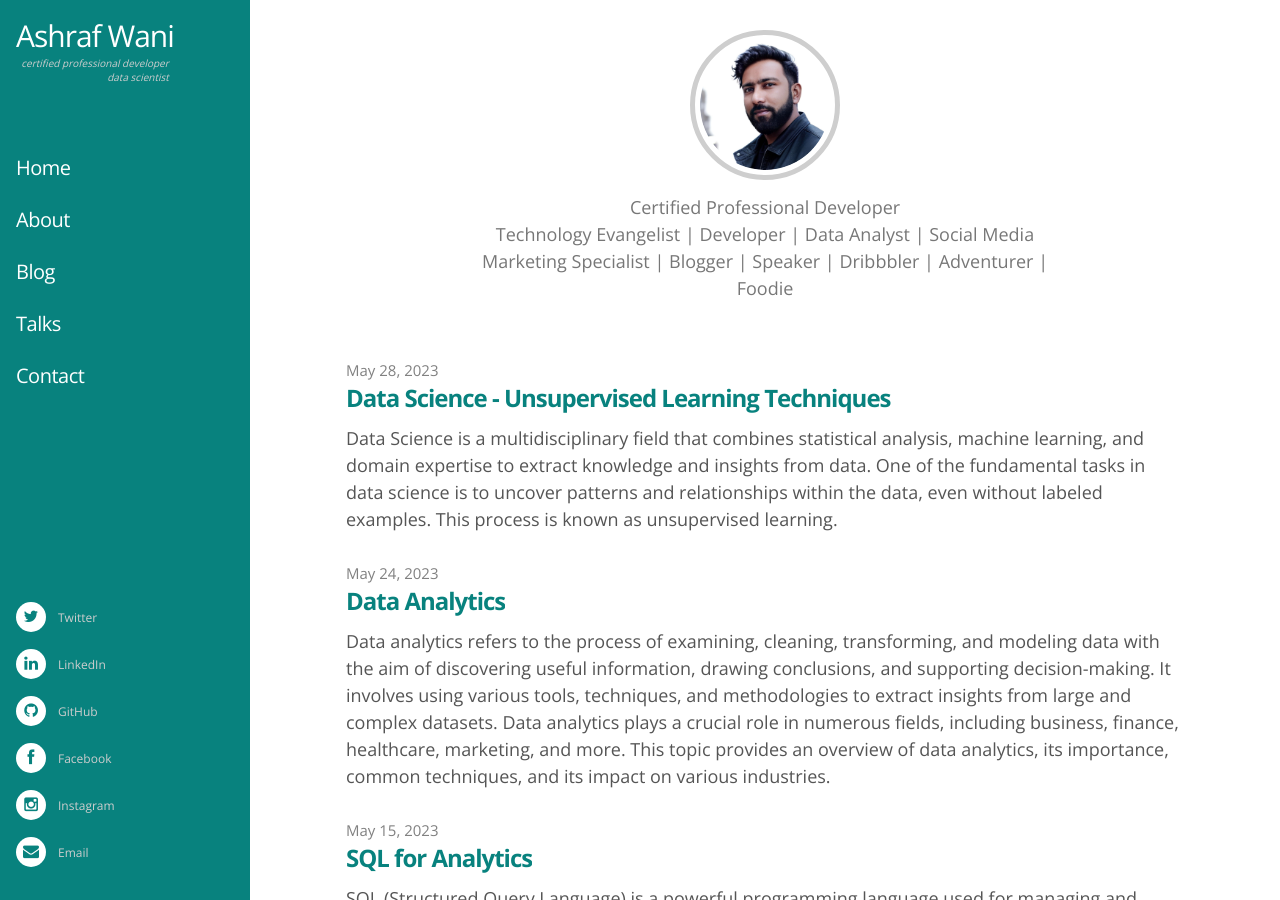
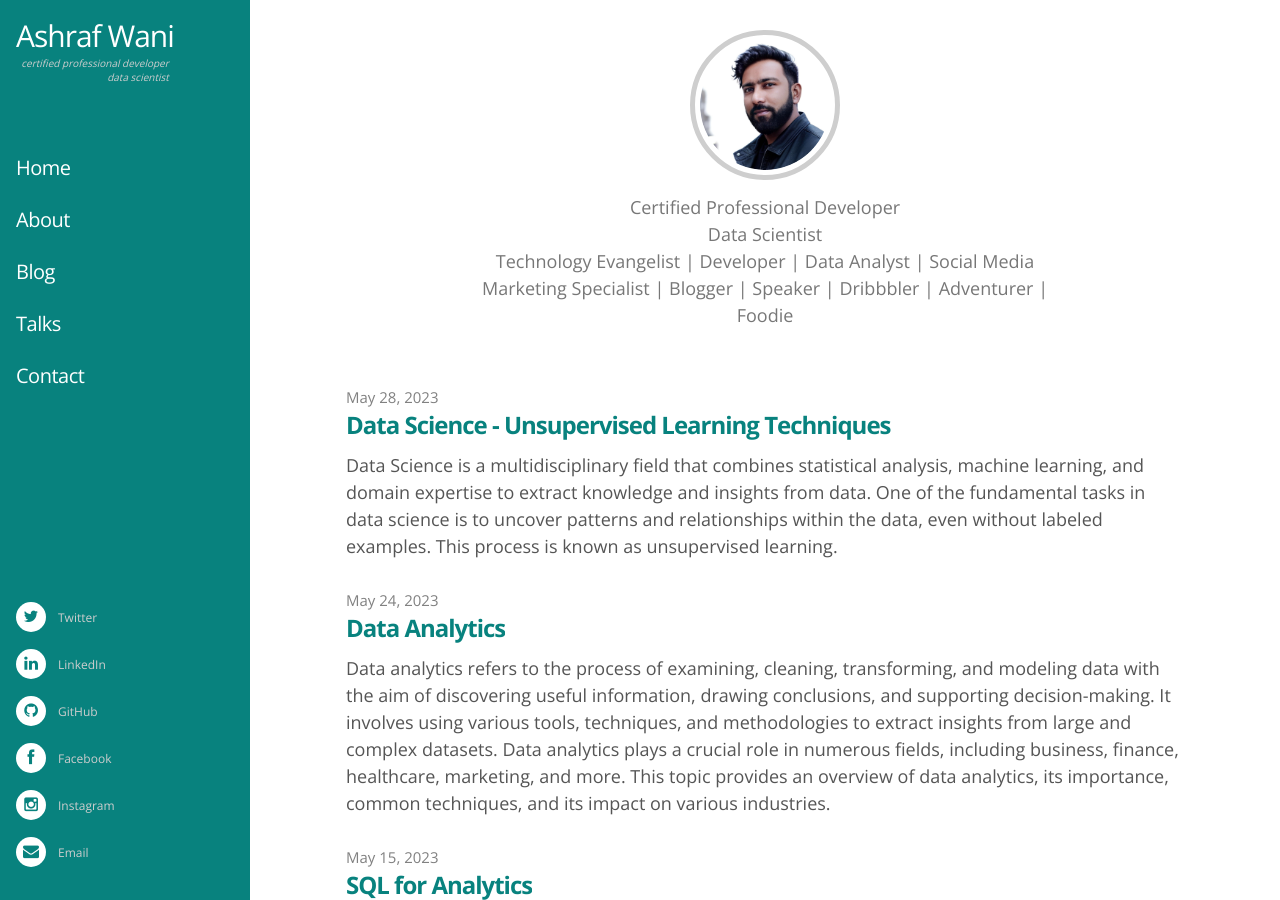
Before and after one commit to ashrafwani/ashrafwani.github.io, a Jekyll site: the page built from index.html, in a window 1280 px wide and 900 px high. Built offline with Jekyll 4.4.1, drawn with Linux system fonts in a browser that asks for light colours; nearby versions of some CDN libraries; some web fonts are replaced; a script that is not in the unit is left out; comment, search, counter and statistics services are not loaded.

Commit message:
Update index.html

```diff
--- a/index.html
+++ b/index.html
@@ -7,6 +7,7 @@ layout: layout
     <div class="teaser">
       <p>
         Certified Professional Developer<br>
+        Data Scientist<br>
         Technology Evangelist | Developer | Data Analyst | Social Media Marketing Specialist | Blogger | Speaker | Dribbbler | Adventurer | Foodie
       </p>
     </div>
```
